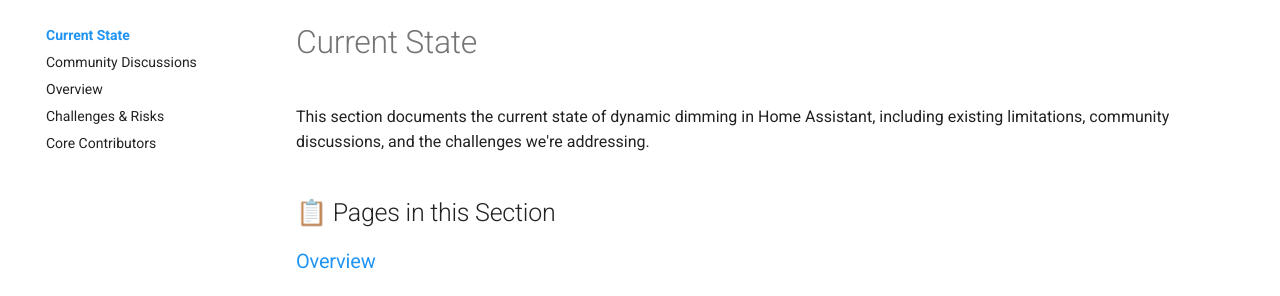
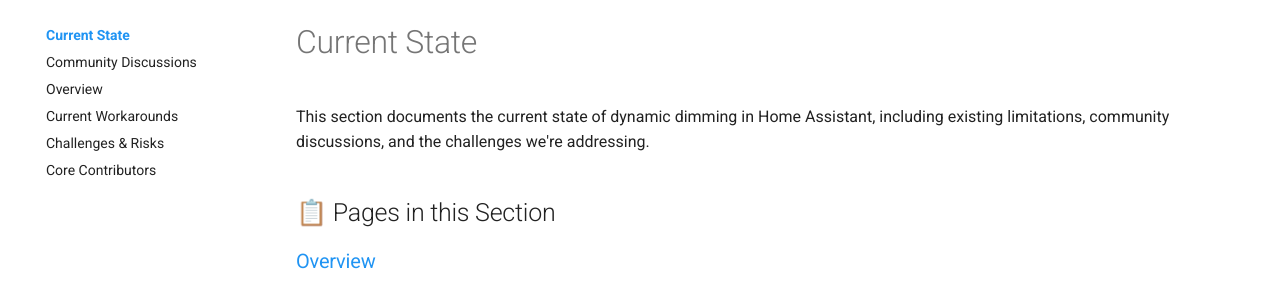
Before and after one commit to nohat/dimming, an MkDocs documentation site: the page built from docs/current-state/index.md, in a window 1280 px wide. Shown: the part 124-420 px from the top of the page. Built offline with MkDocs 1.6.1 and Material for MkDocs 9.7.7, drawn with Linux system fonts in a browser that asks for light colours; comment, search, counter and statistics services are not loaded.

Commit message:
Add "Current Workarounds" section to navigation for improved user guidance

```diff
--- a/mkdocs.yml
+++ b/mkdocs.yml
@@ -38,6 +38,7 @@ nav:
     - current-state/index.md
     - Community Discussions: current-state/community_discussions.md
     - Overview: current-state/current_state.md
+    - Current Workarounds: current-state/workarounds.md
     - Challenges & Risks: current-state/challenges.md
     - Core Contributors: current-state/core_contribs.md
   - Architecture:
```
